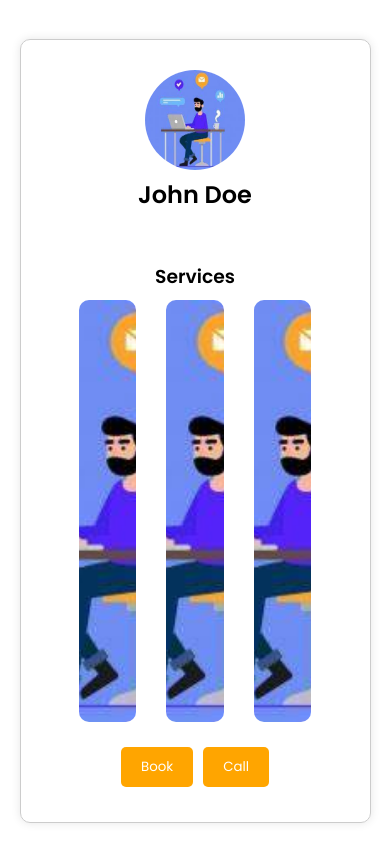
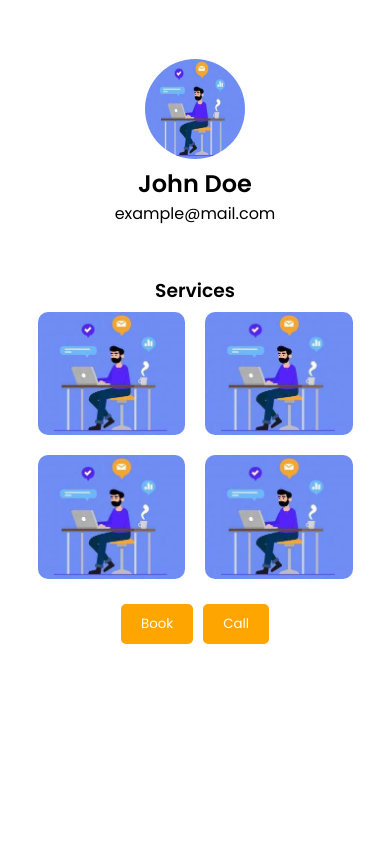
Before and after one commit to ARTISANS-HUB/ArtisansHub, a React (Create React App) app in the folder client/: page /services-provider in a window 390 px wide. Built offline with nearby package versions, Linux system fonts and the light colour scheme.

Commit message:
day 3 done

```diff
--- a/client/package.json
+++ b/client/package.json
@@ -22,6 +22,7 @@
     "react-slick": "^0.29.0",
     "simple-peer": "^9.11.1",
     "slick-carousel": "^1.8.1",
+    "tailwindcss": "^3.3.5",
     "web-vitals": "^2.1.4",
     "xlsx": "^0.18.5"
   },
--- a/client/src/css/serviceProviders.css
+++ b/client/src/css/serviceProviders.css
@@ -1,11 +1,18 @@
 .artisan-profile {
   width: 90%;
   margin: 10% auto;
-  padding: 30px;
-  border: 1px solid #ccc;
+  padding: 10px;
   border-radius: 10px;
-  box-shadow: 0 0 10px rgba(0, 0, 0, 0.1);
   text-align: center;
+}
+
+/* Responsive styles for screens with a maximum width of 768px */
+@media (max-width: 768px) {
+  .artisan-profile {
+    width: 100%;
+    margin: 10% auto;
+    padding: 20px;
+  }
 }
 
 .profile-header {
@@ -25,25 +32,44 @@
 
 .service-grid {
   display: grid;
-  grid-template-columns: repeat(3, 1fr);
+  grid-template-columns: repeat(4, 1fr);
   gap: 30px;
-  height: 50vh;
+  height: 40vh;
   width: 80%;
   margin: 3% auto;
 }
 
+/* Responsive styles for screens with a maximum width of 768px */
+@media (max-width: 768px) {
+  .service-grid {
+    grid-template-columns: repeat(2, 1fr);
+    gap: 20px;
+    height: auto;
+    width: 90%;
+    margin: 2% auto;
+  }
+}
+
 .service-image {
   width: 100%;
-  height: 50vh;
+  height: 40vh;
   object-fit: cover;
   border-radius: 10px;
+}
+
+/* Responsive styles for screens with a maximum width of 768px */
+@media (max-width: 768px) {
+  .service-image {
+    height: auto;
+  }
 }
 
 .buttons {
   margin-top: 20px;
 }
 
-.book-button, .call-button {
+.book-button,
+.call-button {
   margin: 5px;
   padding: 10px 20px;
   background-color: orange;
@@ -53,6 +79,51 @@
   cursor: pointer;
 }
 
-.book-button:hover, .call-button:hover {
+.book-button:hover,
+.call-button:hover {
   background-color: orangered;
 }
+
+/* Add your keyframes animations and their related classes here */
+
+@keyframes fade-in {
+  from {
+    opacity: 0;
+  }
+  to {
+    opacity: 1;
+  }
+}
+
+@keyframes bounce {
+  0%, 20%, 50%, 80%, 100% {
+    transform: translateY(0);
+  }
+  40% {
+    transform: translateY(-20px);
+  }
+  60% {
+    transform: translateY(-10px);
+  }
+}
+
+@keyframes slide-in {
+  from {
+    transform: translateX(-100%);
+  }
+  to {
+    transform: translateX(0);
+  }
+}
+
+.animated-fade-in {
+  animation: fade-in 0.5s;
+}
+
+.animated-bounce {
+  animation: bounce 1s;
+}
+
+.animated-slide-in {
+  animation: slide-in 0.5s;
+}
--- a/client/src/views/platform/includes/topNavBar.js
+++ b/client/src/views/platform/includes/topNavBar.js
@@ -26,7 +26,7 @@ const TopNavBar = () => {
     <nav>
       <div className="navbar">
         <Link to="/" className="title">
-          DIGIHAVEN
+          DiGiHaven
         </Link>
         <FontAwesomeIcon
           icon={faBars}
--- a/client/src/views/platform/index.js
+++ b/client/src/views/platform/index.js
@@ -6,6 +6,7 @@ import ServiceCategory from "./includes/ServiceCategory";
 import FilterCategory from "./includes/FilterCategory";
 import ArtisansCard from "./includes/ArtisansCard";
 import ArtisanProfile from './servicesProviders'
+import platformFooter from "../platform/includes/platformFooter";
 
 
 const Index = () => {
@@ -17,6 +18,7 @@ const Index = () => {
 		<ServiceCategory/>
 		<ArtisansCard/>
 		<ArtisanProfile/>
+		<platformFooter/>
 
 
 
--- a/client/src/views/platform/servicesProviders.js
+++ b/client/src/views/platform/servicesProviders.js
@@ -3,17 +3,18 @@ import "../../css/serviceProviders.css"
 import profilePicture from '../../uploads/bg.jpeg';
 
 const ArtisanProfile = (props) => {
-  const { name = "John Doe", services } = props;
+  const { name = "John Doe", email = "example@mail.com", services } = props;
   // Use the same profile image as a placeholder for services
-  const placeholderServiceImages = Array(3).fill(profilePicture);
+  const placeholderServiceImages = Array(4).fill(profilePicture);
 
   return (
-    <div className="artisan-profile">
-      <div className="profile-header">
+    <div className="artisan-profile animated-fade-in">
+      <div className="profile-header animated-bounce">
         <img src={profilePicture} alt={`${name}'s Profile`} className="profile-picture" />
         <h2>{name}</h2>
+        <p>{email}</p>
       </div>
-      <div className="services">
+      <div className="services animated-slide-in">
         <h3>Services</h3>
         <div className="service-grid">
           {services && services.length > 0 ? (
@@ -26,7 +27,7 @@ const ArtisanProfile = (props) => {
             ))
           )}
         </div>
-        <div className="buttons">
+        <div className="buttons animated-fade-in">
           <button className="book-button">Book</button>
           <button className="call-button">Call</button>
         </div>
```
Also changed, not shown: client/tailwind.config.js (added, +8 -0 lines), 1 other file (tests, documents, lock files or other folders).
